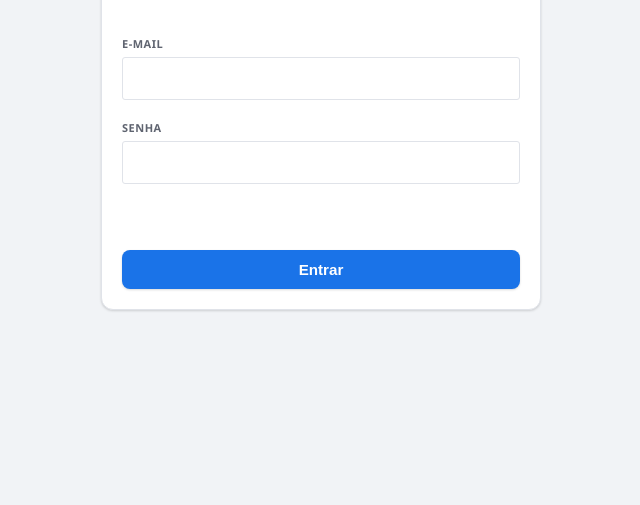
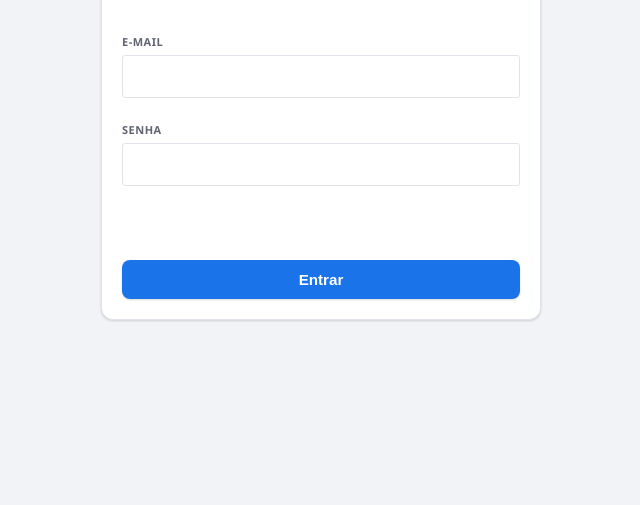
Before and after one commit to tecnologiaminart-hash/pncp-licitacoes, a plain HTML site: page frontend/index.html in a window 1280 px wide. Shown: the part 295-800 px from the top of the page, without its empty margins (319-959 px from the left). Drawn offline with nearby package versions, Linux system fonts and the light colour scheme.

Commit message:
dasdas
adasdas

```diff
--- a/frontend/css/style.css
+++ b/frontend/css/style.css
@@ -63,8 +63,8 @@ body {
   max-width: 440px;
   display: flex;
   flex-direction: column;
-  gap: 20px;
-  padding: 64px 56px;
+  gap: 24px;
+  padding: 80px 56px;
   border-radius: 4px;
   border: 1px solid var(--cor-borda);
   box-shadow: none;
@@ -96,7 +96,7 @@ body {
   width: 100%;
   max-width: 260px;
   height: auto;
-  margin: 0 auto 32px;
+  margin: 0 auto 36px;
 }
 
 #loginErro {
```
